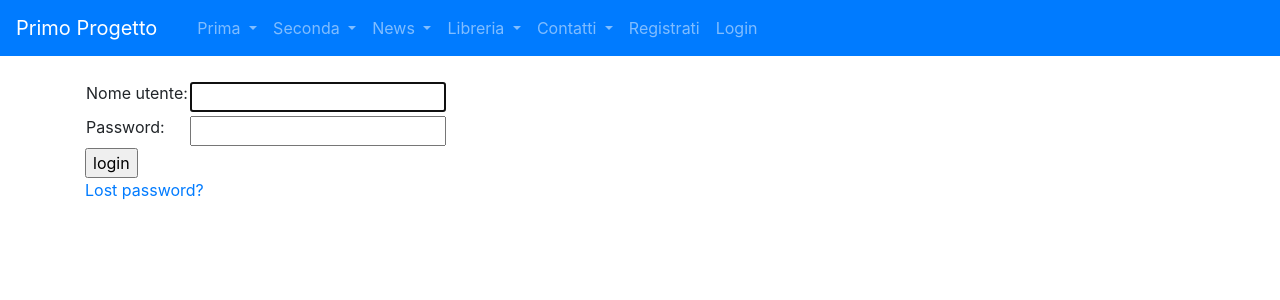
After one commit to fedesat02/primo_progetto, a Django app: page /accounts/login/ in a window 1280 px wide. The commit adds this page. Shown: the top 300 px of the page. Run offline with Django 3.2, Linux system fonts and the light colour scheme; some libraries are stand-ins or nearby versions.

Commit message:
login e logout

```diff
--- /dev/null
+++ b/forms_app/templates/registration/logged_out.html
@@ -0,0 +1,6 @@
+{% extends "base.html" %}
+
+{% block content %}
+  <p>Logged out!</p>
+  <a href="{% url 'login'%}">Click here to login again.</a>
+{% endblock %}
--- /dev/null
+++ b/forms_app/templates/registration/login.html
@@ -0,0 +1,40 @@
+{% extends "base.html" %}
+
+{% block content %}
+
+{% if form.errors %}
+  <p>Your username and password didn't match. Please try again.</p>
+{% endif %}
+
+{% if next %}
+  {% if user.is_authenticated %}
+    <p>Your account doesn't have access to this page. To proceed,
+    please login with an account that has access.</p>
+  {% else %}
+    <p>Please login to see this page.</p>
+  {% endif %}
+{% endif %}
+
+<form method="post" action="{% url 'login' %}">
+{% csrf_token %}
+<table>
+
+<tr>
+  <td>{{ form.username.label_tag }}</td>
+  <td>{{ form.username }}</td>
+</tr>
+
+<tr>
+  <td>{{ form.password.label_tag }}</td>
+  <td>{{ form.password }}</td>
+</tr>
+</table>
+
+<input type="submit" value="login" />
+<input type="hidden" name="next" value="{{ next }}" />
+</form>
+
+{# Assumes you setup the password_reset view in your URLconf #}
+<p><a href="{% url 'password_reset' %}">Lost password?</a></p>
+
+{% endblock %}
--- /dev/null
+++ b/forms_app/templates/registration/password_reset_complete.html
@@ -0,0 +1,6 @@
+{% extends "base_generic.html" %}
+
+{% block content %}
+  <h1>The password has been changed!</h1>
+  <p><a href="{% url 'login' %}">log in again?</a></p>
+{% endblock %}
--- /dev/null
+++ b/forms_app/templates/registration/password_reset_done.html
@@ -0,0 +1,5 @@
+{% extends "base.html" %}
+
+{% block content %}
+  <p>We've emailed you instructions for setting your password. If they haven't arrived in a few minutes, check your spam folder.</p>
+{% endblock %}
--- /dev/null
+++ b/forms_app/templates/registration/password_reset_email.html
@@ -0,0 +1,2 @@
+Someone asked for password reset for email {{ email }}. Follow the link below:
+{{ protocol}}://{{ domain }}{% url 'password_reset_confirm' uidb64=uid token=token %}
--- a/forms_app/views.py
+++ b/forms_app/views.py
@@ -1,8 +1,10 @@
 from django.shortcuts import render
 from .forms import FormContatto
 from django.http import HttpResponse
+from django.contrib.auth.decorators import login_required
 
 # Create your views here.
+@login_required
 def contatti(request):
 
     #se la richiesta è d tipo POST, allora possiamo processare i dati
--- a/primo_progetto/settings.py
+++ b/primo_progetto/settings.py
@@ -131,3 +131,8 @@ USE_TZ = True
 # https://docs.djangoproject.com/en/3.1/howto/static-files/
 
 STATIC_URL = '/static/'
+
+# Redirect to home URL after login (Default redirects to /accounts/profile/)
+LOGIN_REDIRECT_URL = '/'
+
+EMAIL_BACKEND = 'django.core.mail.backends.console.EmailBackend'
--- a/primo_progetto/urls.py
+++ b/primo_progetto/urls.py
@@ -26,3 +26,8 @@ urlpatterns = [
     path('libreria/', include('libreria.urls')),
     path('forms_app/', include('forms_app.urls')),
 ]
+
+#Add Django site authentication urls (for login, logout, password management)
+urlpatterns += [
+    path('accounts/', include('django.contrib.auth.urls')),
+]
--- a/templates/base.html
+++ b/templates/base.html
@@ -82,7 +82,7 @@
               <a class="dropdown-item" href="{% url 'libreria:lista_libri' %}">lista libri</a>
             </div>
           </li>
-        </li>
+
 
         <li class="nav-item dropdown">
           <a class="nav-link dropdown-toggle" href="#" id="navbarDropdown" role="button" data-toggle="dropdown" aria-haspopup="true" aria-expanded="false">
@@ -92,7 +92,27 @@
             <a class="dropdown-item" href="forms_app/contatto">Contattaci</a>
           </div>
         </li>
-        </ul>
+        <li class="sidebar-nav">
+          {% if request.user.is_authenticated %}
+          <li class = "nav-item dropdown">
+            <a class = "nav-link dropdown-toggle" href="#" id = "navbarDropdown" role = "button"
+            data-toggle="dropdown" aria-haspopup="true" aria-expanded="false">
+            {{ request.user.username }}
+          </a>
+          <div class = "dropdown-menu" aria-labelledby="navbarDropdown">
+            <div class="dropdown-divider"></div>
+            <a class = "dropdown-item" href="{% url 'logout' %}">Esci</a>
+          </div>
+          </li>
+          {% else %}
+          <li class = "nav-item">
+            <a class = "nav-link" href = "">Registrati</a>
+          </li>
+          <li class="nav-item">
+            <a class = "nav-link" href = "{% url 'login' %}">Login</a>
+          </li>
+          {% endif %}
+        </li>
 
       </div>
     </nav>
```
Also changed, not shown: forms_app/templates/registration/password_reset_confirm.html (added, +29 -0 lines), forms_app/templates/registration/password_reset_form.html (added, +12 -0 lines), db.sqlite3, forms_app/urls.py (line endings or trailing spaces).
